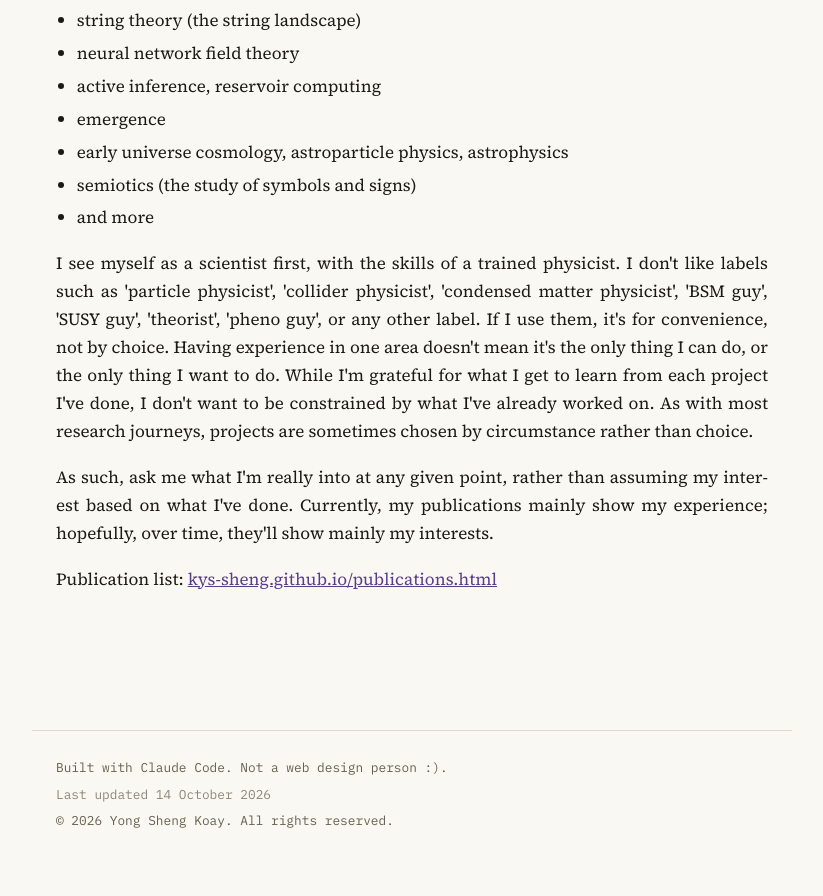
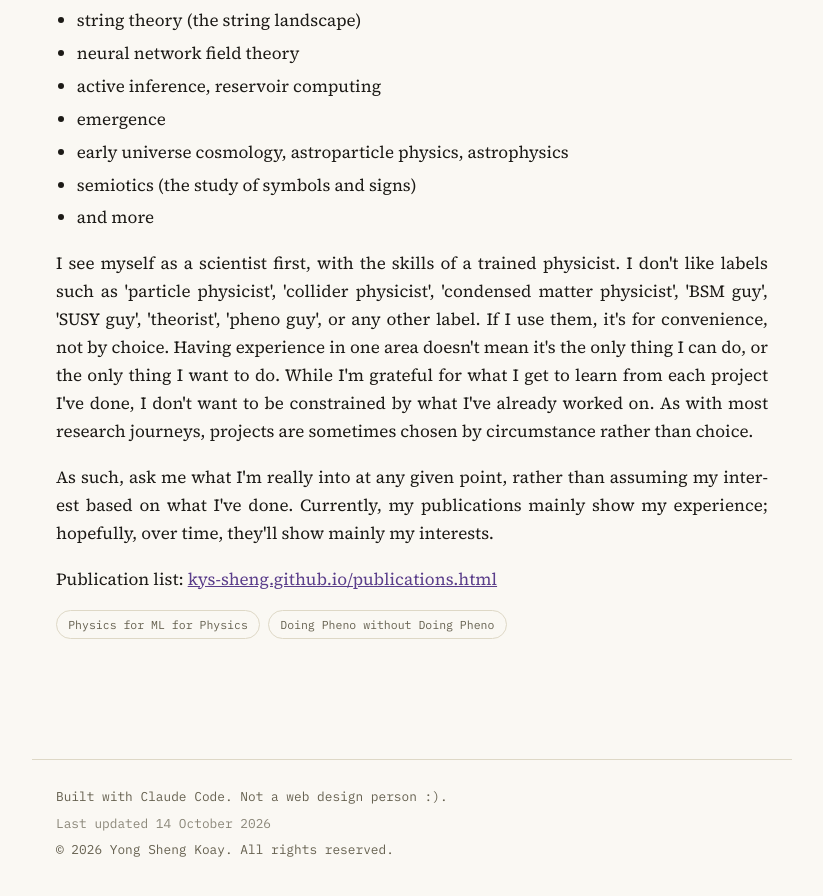
Before and after one commit to kys-sheng/kys-sheng.github.io, a Jekyll site: the page built from research.html, in a window 1280 px wide and 900 px high, scrolled down 1133 px. Shown: the top 896 px of the window, without its empty margins (228-1051 px from the left). Built offline with Jekyll 4.4.1, drawn with Linux system fonts in a browser that asks for light colours; before the commit the page ends 2004 px from its top, so only the background shows below that.

Commit message:
Add motto tags to the end of the Research page
Co-Authored-By: Claude Sonnet 5 <noreply@anthropic.com>
Claude-Session: https://claude.ai/code/session_0191DsVr1Nwx9izZDzbZMoAX

```diff
--- a/_data/research.yml
+++ b/_data/research.yml
@@ -4,6 +4,10 @@
 # --- site.                                                                  ---
 
 intro: "Details on what I care about and where I want to take it."
+
+motto_tags:
+  - "Physics for ML for Physics"
+  - "Doing Pheno without Doing Pheno"
 
 body:
   - "<p>My research journey is built on wanting a bird's-eye view across fundamental science, with pockets of depth in understanding and hopefully lasting contributions. As my research interests change over time, the longing for this bird's-eye view remains.</p>"
--- a/research.html
+++ b/research.html
@@ -12,3 +12,11 @@ title: Research
 {{ para }}
 {% endfor %}
 <p>Publication list: <a href="{{ '/publications.html' | relative_url }}">kys-sheng.github.io/publications.html</a></p>
+
+{% if r.motto_tags %}
+<div class="pub-tags">
+  {% for tag in r.motto_tags %}
+  <span class="pub-tag">{{ tag }}</span>
+  {% endfor %}
+</div>
+{% endif %}
```
